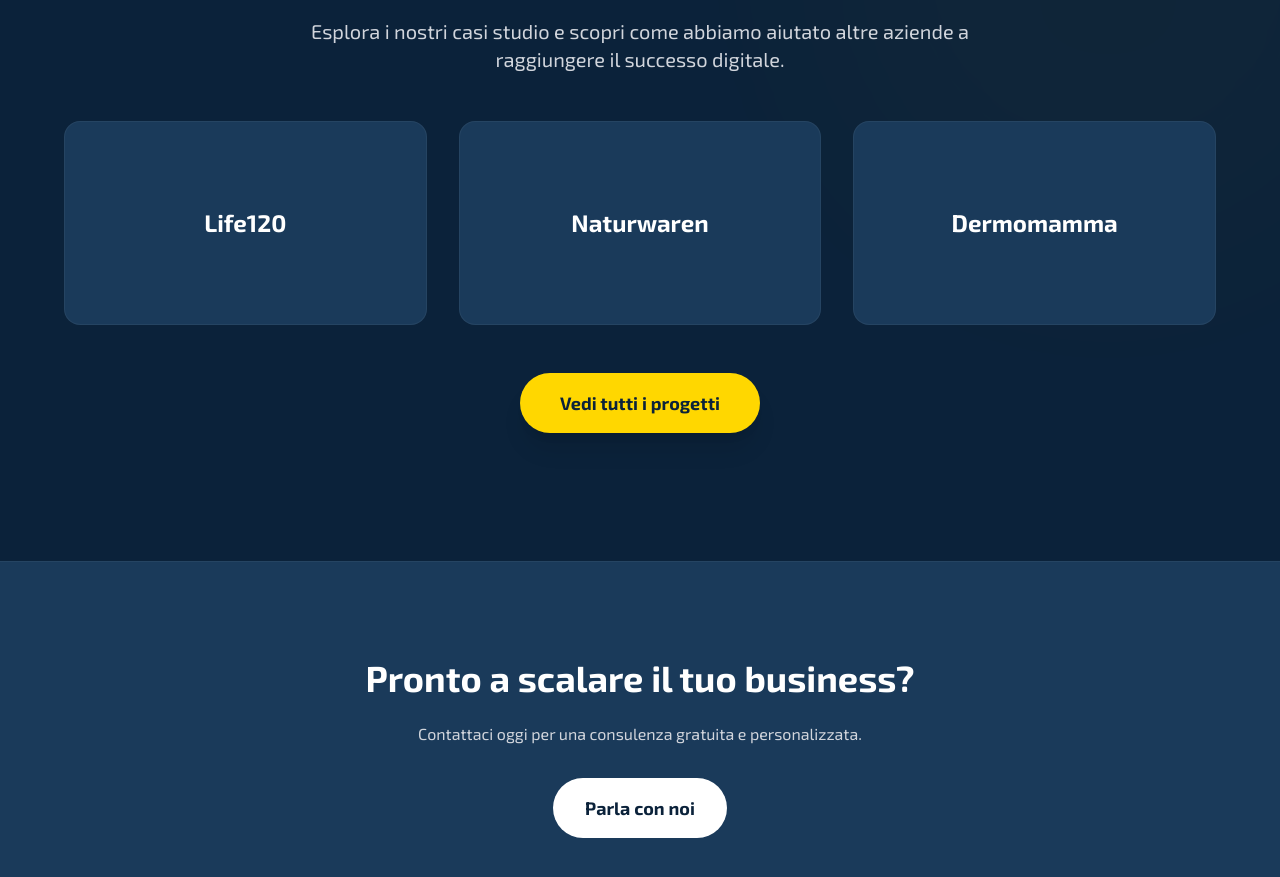
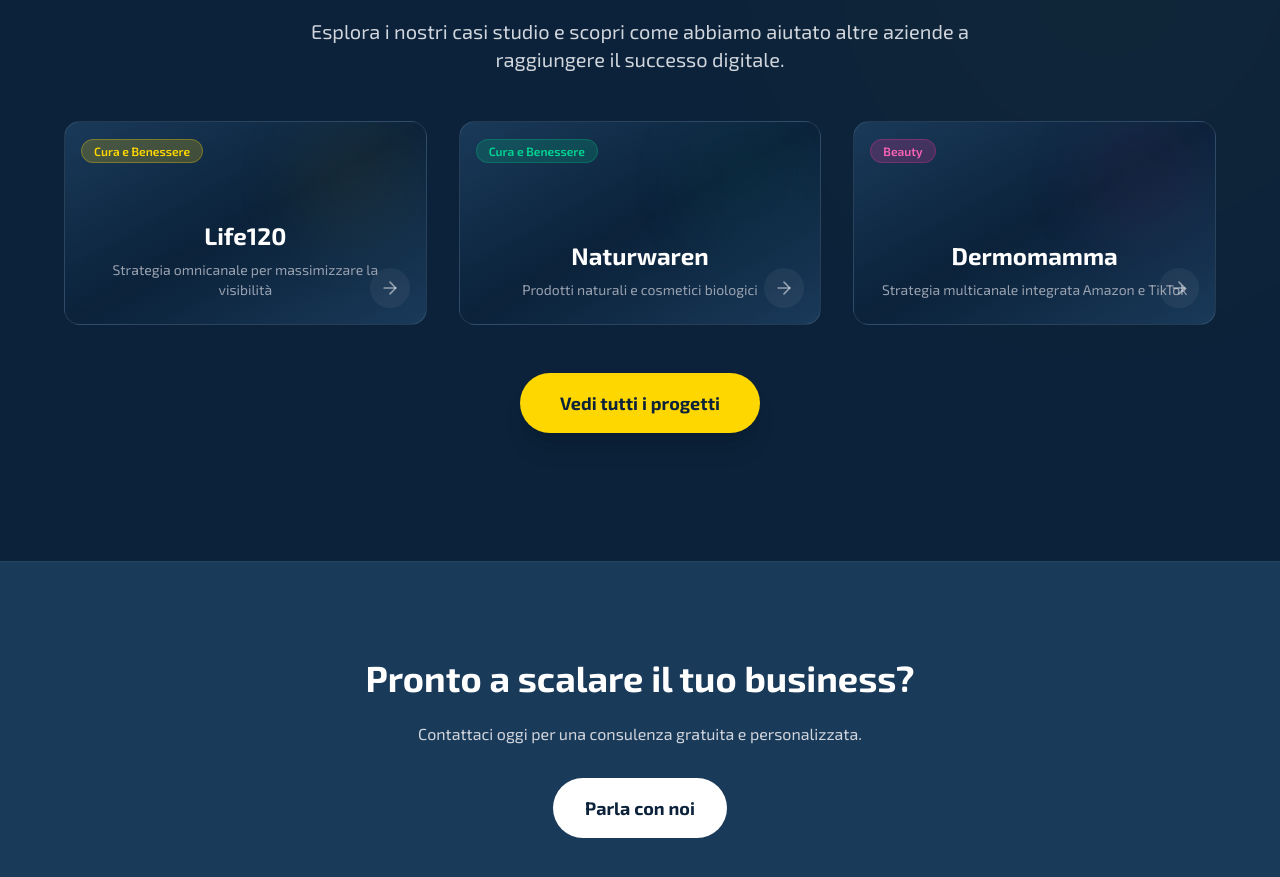
Before and after one commit to oddo99/Mela-vercel, a Next.js app: page /servizi in a window 1280 px wide. Shown: the part 3797-4674 px from the top of the page. Built offline with nearby package versions, Linux system fonts and the light colour scheme.

Commit message:
style: Enhanced case study cards with gradients, badges and animations

```diff
--- a/src/app/servizi/page.tsx
+++ b/src/app/servizi/page.tsx
@@ -254,23 +254,71 @@
                             <div className="grid gap-8 md:grid-cols-3 max-w-6xl mx-auto mb-12">
                                 {/* Life120 */}
                                 <Link href="/casistudio/life120" className="group">
-                                    <div className="aspect-video bg-[#1a3a5a] rounded-2xl border border-white/5 flex items-center justify-center hover:border-[#FFD700]/50 transition-all duration-300 overflow-hidden relative">
-                                        <span className="text-2xl font-bold text-white group-hover:text-[#FFD700] transition-colors">Life120</span>
-                                        <div className="absolute inset-0 bg-gradient-to-t from-[#0B223A]/80 to-transparent opacity-0 group-hover:opacity-100 transition-opacity" />
+                                    <div className="relative aspect-video rounded-2xl border border-white/10 overflow-hidden bg-gradient-to-br from-[#1a3a5a] via-[#0B223A] to-[#1a3a5a] hover:border-[#FFD700]/50 transition-all duration-500 hover:scale-[1.02] hover:shadow-2xl hover:shadow-[#FFD700]/10">
+                                        {/* Decorative gradient orb */}
+                                        <div className="absolute top-0 right-0 w-32 h-32 bg-gradient-to-br from-[#FFD700]/20 to-transparent rounded-full blur-2xl opacity-50 group-hover:opacity-100 transition-opacity" />
+
+                                        {/* Category badge */}
+                                        <div className="absolute top-4 left-4">
+                                            <span className="px-3 py-1 text-xs font-semibold bg-[#FFD700]/20 text-[#FFD700] rounded-full border border-[#FFD700]/30">
+                                                Cura e Benessere
+                                            </span>
+                                        </div>
+
+                                        {/* Content */}
+                                        <div className="absolute inset-0 flex flex-col justify-end p-6">
+                                            <h3 className="text-2xl font-bold text-white group-hover:text-[#FFD700] transition-colors mb-2">Life120</h3>
+                                            <p className="text-sm text-gray-400 group-hover:text-gray-300 transition-colors">Strategia omnicanale per massimizzare la visibilità</p>
+                                        </div>
+
+                                        {/* Arrow indicator */}
+                                        <div className="absolute bottom-4 right-4 w-10 h-10 rounded-full bg-white/5 flex items-center justify-center group-hover:bg-[#FFD700] transition-all duration-300">
+                                            <ArrowRight className="w-5 h-5 text-white/50 group-hover:text-[#0B223A] transition-colors" />
+                                        </div>
                                     </div>
                                 </Link>
+
                                 {/* Naturwaren */}
                                 <Link href="/casistudio/naturwaren" className="group">
-                                    <div className="aspect-video bg-[#1a3a5a] rounded-2xl border border-white/5 flex items-center justify-center hover:border-[#FFD700]/50 transition-all duration-300 overflow-hidden relative">
-                                        <span className="text-2xl font-bold text-white group-hover:text-[#FFD700] transition-colors">Naturwaren</span>
-                                        <div className="absolute inset-0 bg-gradient-to-t from-[#0B223A]/80 to-transparent opacity-0 group-hover:opacity-100 transition-opacity" />
+                                    <div className="relative aspect-video rounded-2xl border border-white/10 overflow-hidden bg-gradient-to-br from-[#1a3a5a] via-[#0B223A] to-[#1a3a5a] hover:border-[#FFD700]/50 transition-all duration-500 hover:scale-[1.02] hover:shadow-2xl hover:shadow-[#FFD700]/10">
+                                        <div className="absolute top-0 right-0 w-32 h-32 bg-gradient-to-br from-emerald-500/20 to-transparent rounded-full blur-2xl opacity-50 group-hover:opacity-100 transition-opacity" />
+
+                                        <div className="absolute top-4 left-4">
+                                            <span className="px-3 py-1 text-xs font-semibold bg-emerald-500/20 text-emerald-400 rounded-full border border-emerald-500/30">
+                                                Cura e Benessere
+                                            </span>
+                                        </div>
+
+                                        <div className="absolute inset-0 flex flex-col justify-end p-6">
+                                            <h3 className="text-2xl font-bold text-white group-hover:text-[#FFD700] transition-colors mb-2">Naturwaren</h3>
+                                            <p className="text-sm text-gray-400 group-hover:text-gray-300 transition-colors">Prodotti naturali e cosmetici biologici</p>
+                                        </div>
+
+                                        <div className="absolute bottom-4 right-4 w-10 h-10 rounded-full bg-white/5 flex items-center justify-center group-hover:bg-[#FFD700] transition-all duration-300">
+                                            <ArrowRight className="w-5 h-5 text-white/50 group-hover:text-[#0B223A] transition-colors" />
+                                        </div>
                                     </div>
                                 </Link>
+
                                 {/* Dermomamma */}
                                 <Link href="/casistudio/dermomamma" className="group">
-                                    <div className="aspect-video bg-[#1a3a5a] rounded-2xl border border-white/5 flex items-center justify-center hover:border-[#FFD700]/50 transition-all duration-300 overflow-hidden relative">
-                                        <span className="text-2xl font-bold text-white group-hover:text-[#FFD700] transition-colors">Dermomamma</span>
-                                        <div className="absolute inset-0 bg-gradient-to-t from-[#0B223A]/80 to-transparent opacity-0 group-hover:opacity-100 transition-opacity" />
+                                    <div className="relative aspect-video rounded-2xl border border-white/10 overflow-hidden bg-gradient-to-br from-[#1a3a5a] via-[#0B223A] to-[#1a3a5a] hover:border-[#FFD700]/50 transition-all duration-500 hover:scale-[1.02] hover:shadow-2xl hover:shadow-[#FFD700]/10">
+                                        <div className="absolute top-0 right-0 w-32 h-32 bg-gradient-to-br from-pink-500/20 to-transparent rounded-full blur-2xl opacity-50 group-hover:opacity-100 transition-opacity" />
+
+                                        <div className="absolute top-4 left-4">
+                                            <span className="px-3 py-1 text-xs font-semibold bg-pink-500/20 text-pink-400 rounded-full border border-pink-500/30">
+                                                Beauty
+                                            </span>
+                                        </div>
+
+                                        <div className="absolute inset-0 flex flex-col justify-end p-6">
+                                            <h3 className="text-2xl font-bold text-white group-hover:text-[#FFD700] transition-colors mb-2">Dermomamma</h3>
+                                            <p className="text-sm text-gray-400 group-hover:text-gray-300 transition-colors">Strategia multicanale integrata Amazon e TikTok</p>
+                                        </div>
+
+                                        <div className="absolute bottom-4 right-4 w-10 h-10 rounded-full bg-white/5 flex items-center justify-center group-hover:bg-[#FFD700] transition-all duration-300">
+                                            <ArrowRight className="w-5 h-5 text-white/50 group-hover:text-[#0B223A] transition-colors" />
+                                        </div>
                                     </div>
                                 </Link>
                             </div>
```
